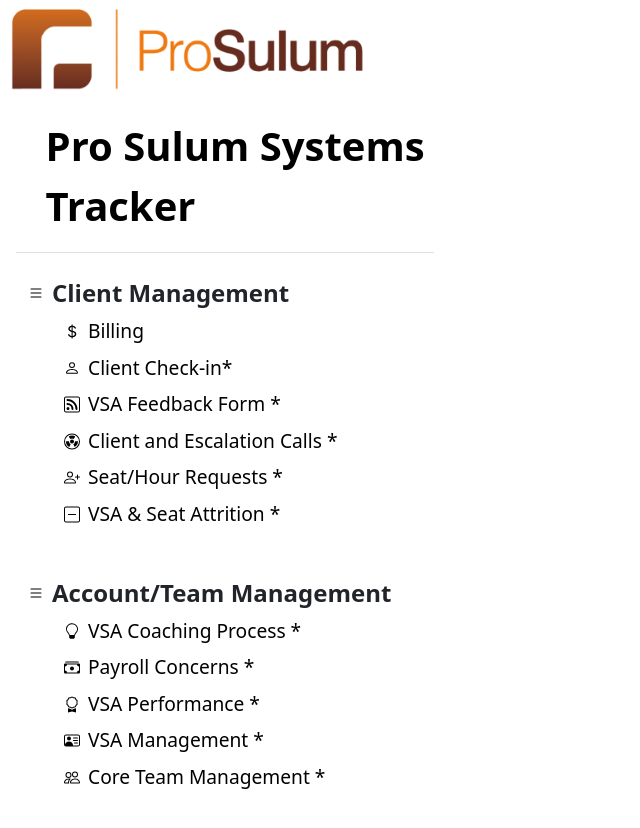
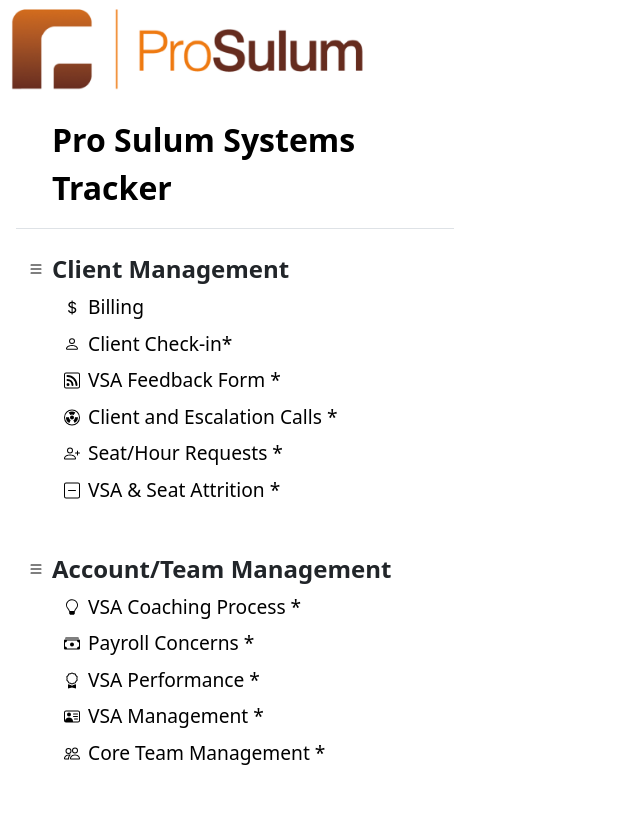
Before and after one commit to RickyBenjo/Pro-Sulum, a plain HTML site: page index.html in a window 1280 px wide. Shown: the whole page, without its empty margins (0-640 px from the left). Drawn offline with nearby package versions, Linux system fonts and the light colour scheme.

Commit message:
Update index.html

```diff
--- a/index.html
+++ b/index.html
@@ -15,12 +15,12 @@
     <body>
         <img src="./Assets/Pro Sulum Logo.png" height="100"/>
 
-        <div class="flex-shrink-0 p-3" style="width: 450px;">
+        <div class="flex-shrink-0 p-3" style="width: 470px;">
             <a class="d-flex align-items-center pb-3 mb-3 link-body-emphasis text-decoration-none border-bottom">
               <svg class="bi pe-none me-2" width="30" height="24">
                 <use xlink:href="#bootstrap"></use>
               </svg>
-              <span class="fs-1 fw-semibold" style="font-size: 50px;"><strong>Pro Sulum Systems Tracker</span>
+              <span class="fs-2 fw-semibold" style="font-size: 50px;"><strong>Pro Sulum Systems Tracker</span>
             </a>
             <ul class="list-unstyled ps-0">
 
```
